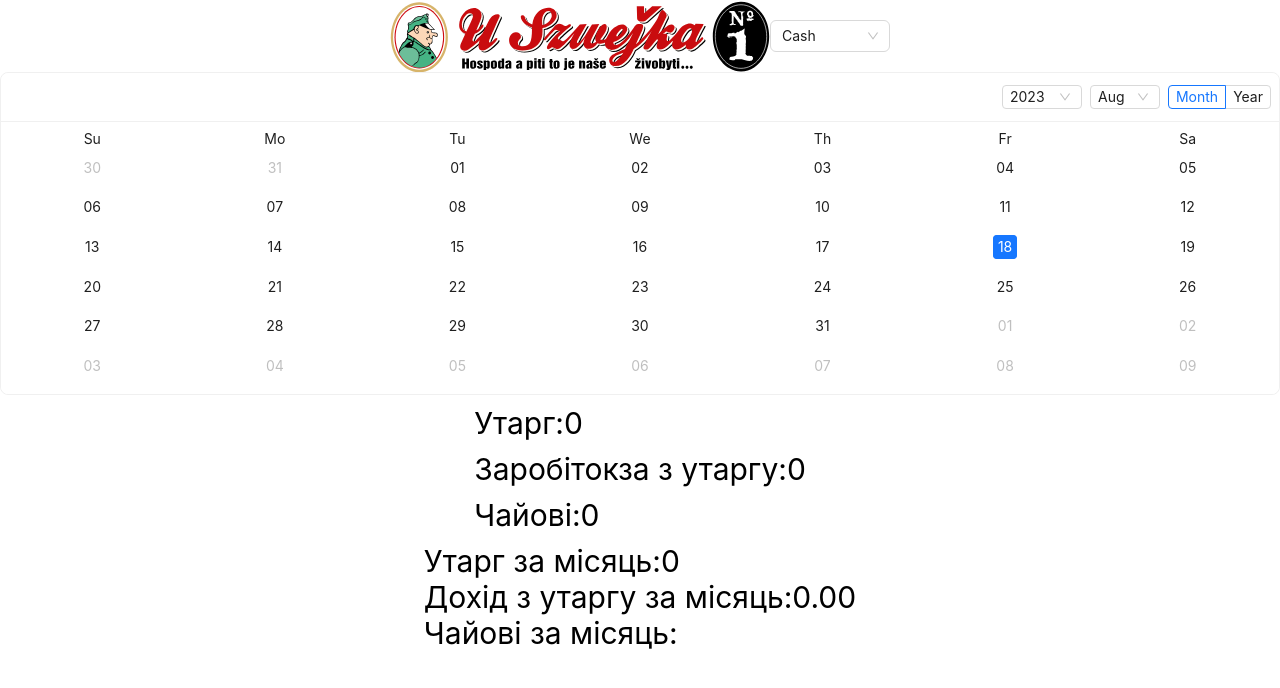
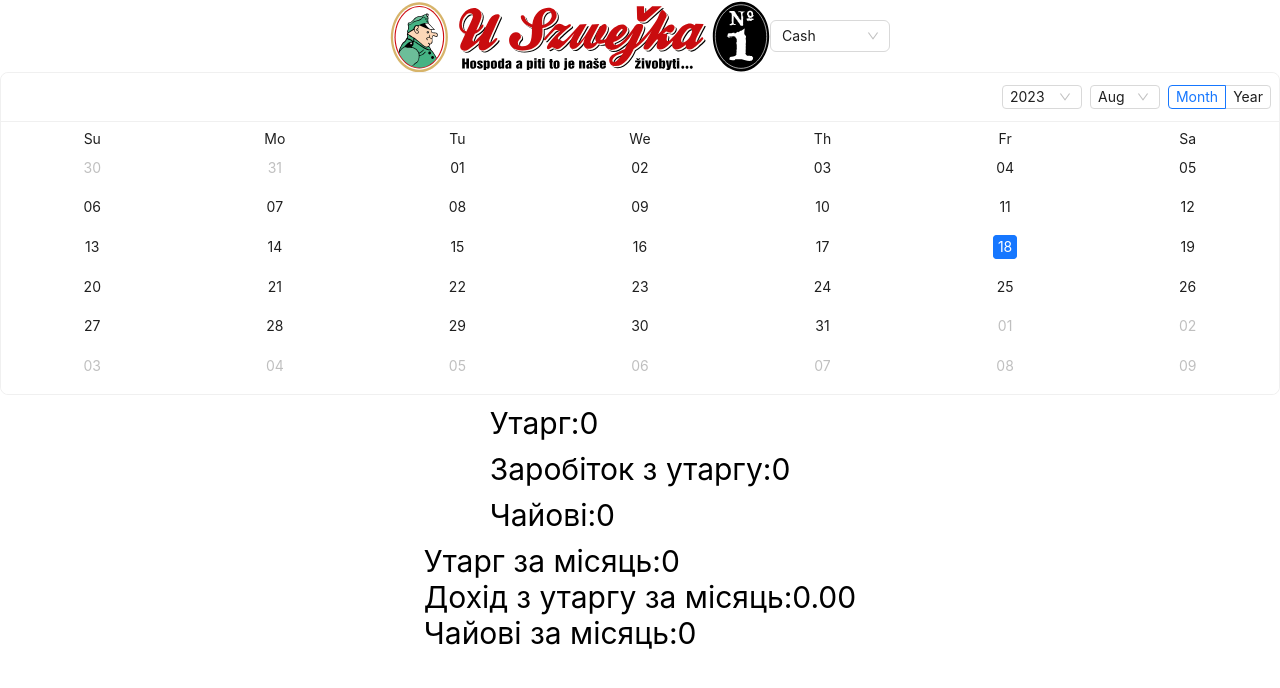
Before and after one commit to SerhiiLototskyi/uSwejka, a React (Create React App) app: page / in a window 1280 px wide. Shown: the top 688 px of the page. Built offline with nearby package versions, Linux system fonts and the light colour scheme.

Commit message:
add counters

```diff
--- a/package.json
+++ b/package.json
@@ -1,6 +1,6 @@
 {
-  "homepage": "https://serhiilototskyi.github.io/uSwejka/pages/index.html",
-  "name": "uSwejka",
+  "homepage": "https://serhiilototskyi.github.io/uSwejka",
+  "name": "my-app",
   "version": "0.1.0",
   "private": true,
   "dependencies": {
--- a/src/Calendar/Calendar.tsx
+++ b/src/Calendar/Calendar.tsx
@@ -25,11 +25,20 @@ export const CalendarContainer: React.FC = () => {
     };
     const [ActiveMode, ChangeActiveMode] = useState(false)
     const [DayTips, ChangeDayTips] = useState(0)
+    const [MonthTips, ChangeMonthTips] = useState(0)
     const [DayUtarg, ChangeDayUtarg] = useState(0)
     const [SelectedDay, ChangeSelectedDay] = useState('')
     const [SelectedMonth, ChangeSelectedMonth] = useState('')
     const [DayDohodCount, ChangeDayDohodCount] = useState<string>('0')
     const [MonthUtarg, ChangeMonthUtarg] = useState(0)
+
+    const OnActiveMode = () => {
+        ChangeActiveMode(true)
+        ChangeMonthTips(MonthTips - DayTips)
+
+        localStorage.setItem(SelectedMonth + 'tips', (Number(localStorage.getItem(SelectedMonth + 'tips')) - DayTips).toString())
+    }
+
     const onSelectHandler = (value: Dayjs) => {
         ChangeSelectedDay(value.format('DD-MM-YYYY'))
         ChangeSelectedMonth(value.format('MM-YYYY'))
@@ -40,6 +49,7 @@ export const CalendarContainer: React.FC = () => {
     }
     const ChangeDayTipsBlurHandler = () => {
         ChangeActiveMode(false)
+        ChangeMonthTips(MonthTips + DayTips)
         localStorage.setItem(SelectedDay + 'tips', DayTips.toString())
         localStorage.setItem(SelectedMonth + 'tips', (Number(localStorage.getItem(SelectedMonth + 'tips')) + DayTips).toString())
     }
@@ -48,6 +58,9 @@ export const CalendarContainer: React.FC = () => {
     }, [SelectedDay])
     useEffect(() => {
         ChangeMonthUtarg(Number(localStorage.getItem(SelectedMonth)))
+    }, [SelectedMonth])
+    useEffect(() => {
+        ChangeMonthTips(Number(localStorage.getItem(SelectedMonth + 'tips')))
     }, [SelectedMonth])
     return (
         <div className={'CalPanel'}>
@@ -64,12 +77,12 @@ export const CalendarContainer: React.FC = () => {
                                                                   MonthUtarg={MonthUtarg}
                                                                   DayUtarg={DayUtarg}
                                                                   ChangeDayUtarg={ChangeDayUtarg}/></div>
-                    <div className={'Utarg'}>Заробітокза з утаргу:{DayUtarg}</div>
+                    <div className={'Utarg'}>Заробіток з утаргу:{DayUtarg}</div>
                     <div className={'Utarg'}>Чайові: {<div className={'DayCount'}>
                         {ActiveMode ?
                             <input autoFocus={true} onBlur={ChangeDayTipsBlurHandler} onChange={ChangeDayTipsHandler}
                                    type={"number"}/> :
-                            <span onDoubleClick={() => ChangeActiveMode(true)}>{DayTips}</span>}
+                            <span onDoubleClick={OnActiveMode}>{DayTips}</span>}
 
                     </div>}</div>
                 </div>
@@ -81,7 +94,7 @@ export const CalendarContainer: React.FC = () => {
                         Дохід з утаргу за місяць:{(MonthUtarg / 100 * 5).toFixed(2)}
                     </div>
                     <div>
-                        Чайові за місяць:{localStorage.getItem(SelectedMonth + 'tips')}
+                        Чайові за місяць:{MonthTips}
                     </div>
                 </div>
             </div>
```
